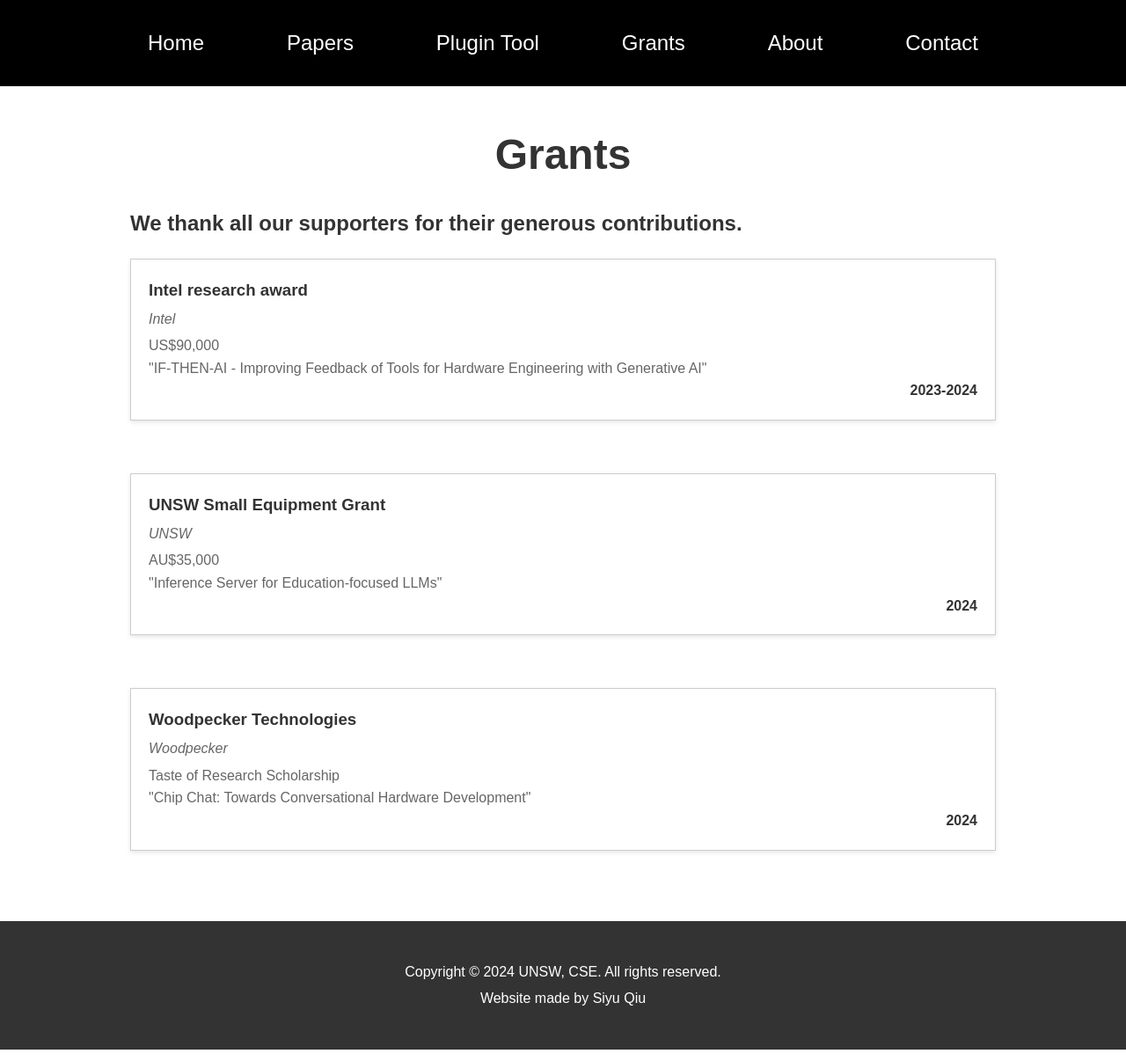
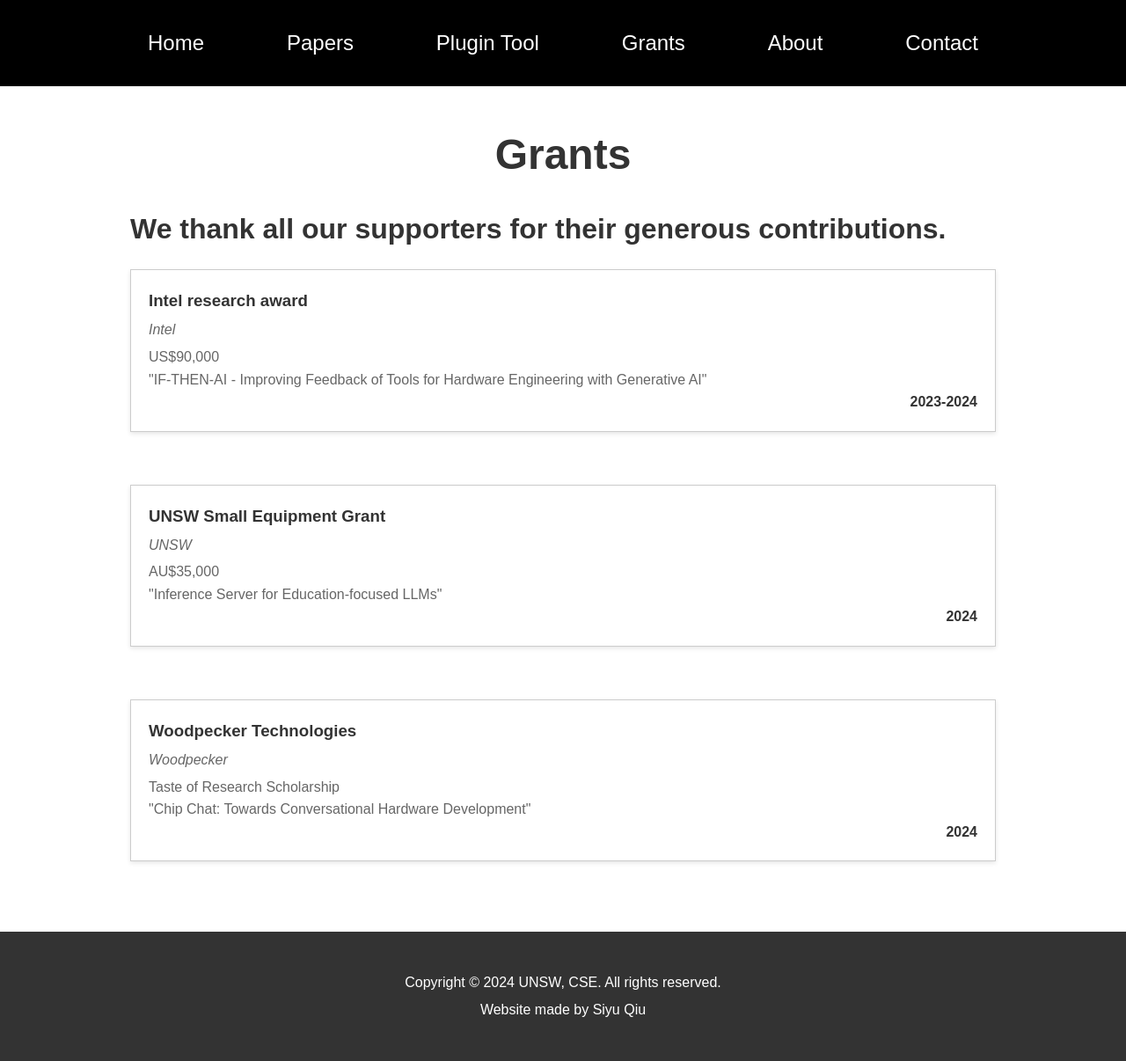
Before and after one commit to llm4hw/llm4hw.github.io, a Jekyll site: the page built from grants.md, in a window 1280 px wide. Shown: the whole page at 88% size. Built offline with Jekyll 4.4.1, drawn with Linux system fonts in a browser that asks for light colours.

Commit message:
Update grants.md

```diff
--- a/grants.md
+++ b/grants.md
@@ -4,7 +4,9 @@
 permalink: /grants
 ---
 
-## We thank all our supporters for their generous contributions.
+<div class="header-text">
+    <h1>We thank all our supporters for their generous contributions.</h1>
+</div>
 
 <div class="papers-container">
     <div class="paper">
```
